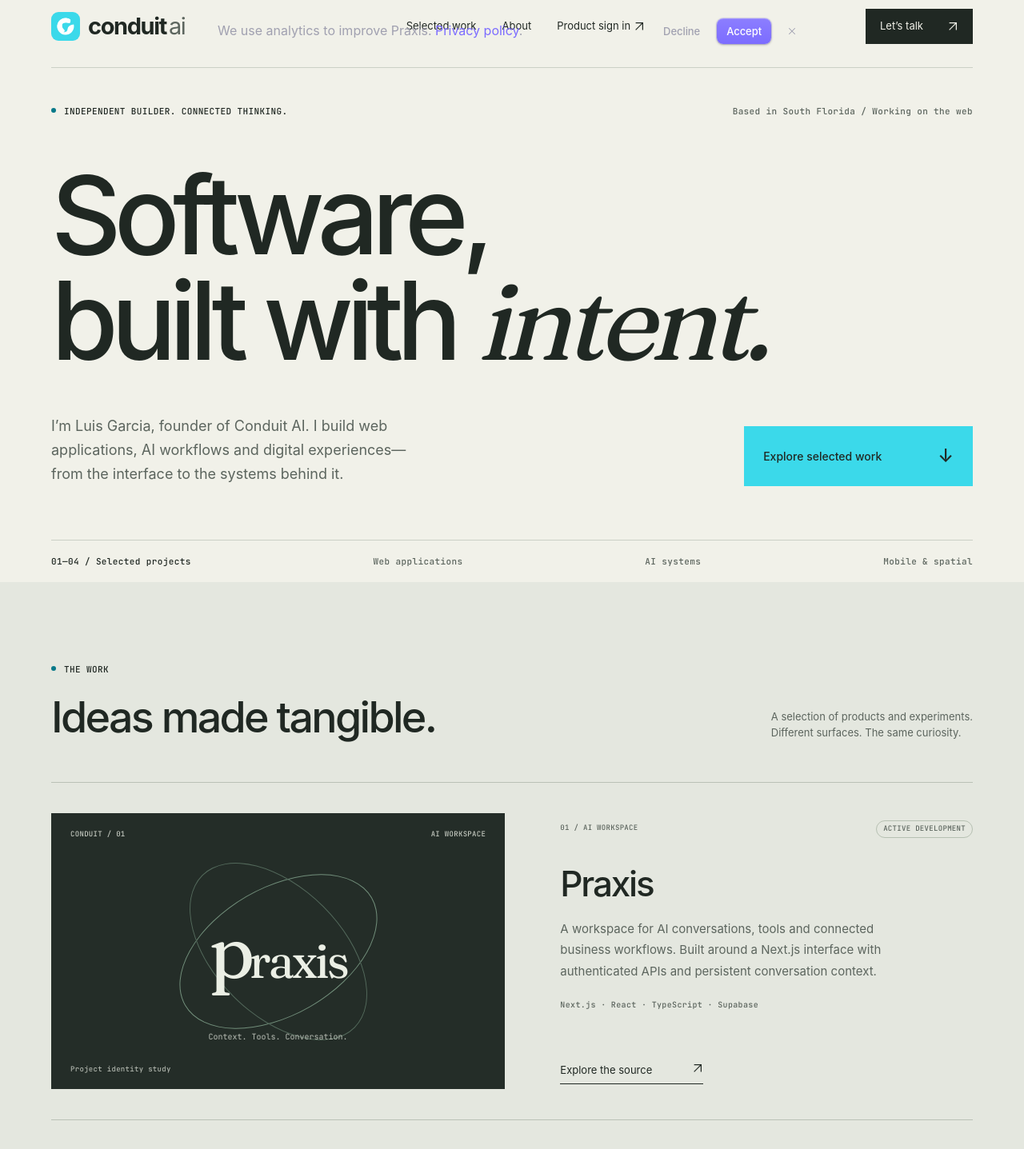
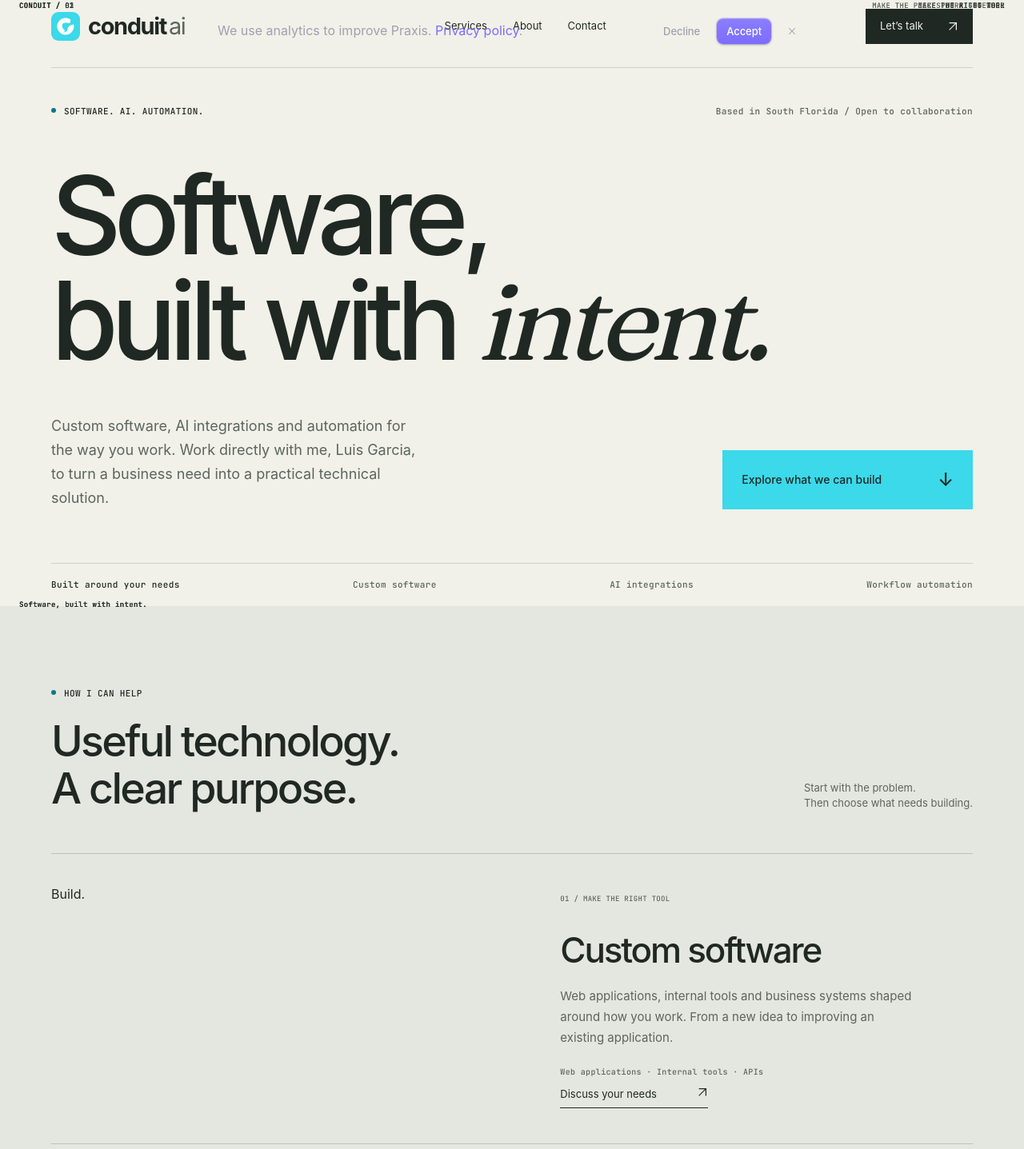
Before and after one commit to wpbluiss/conduit-nextjs, a Next.js app: page / in a window 1280 px wide. Shown: the part 19-1456 px from the top of the page at 80% size. Built offline with nearby package versions, Linux system fonts and the light colour scheme; no server answers.

Commit message:
Reposition Conduit around software, AI integrations and automation

```diff
--- a/src/app/page.tsx
+++ b/src/app/page.tsx
@@ -6,21 +6,20 @@ import styles from "./portfolio.module.css";
 
 export const metadata: Metadata = {
   title: "Conduit AI — Software, built with intent.",
-  description: "Selected software and AI projects by Luis Garcia, founder of Conduit AI. Web applications, AI workflows, mobile experiences and interactive 3D.",
+  description: "Custom software development, AI integrations and workflow automation. Work directly with Luis Garcia, founder of Conduit AI.",
   alternates: { canonical: "https://conduitai.io" },
   openGraph: {
     title: "Conduit AI — Software, built with intent.",
-    description: "Explore selected software and AI projects by Luis Garcia.",
+    description: "Custom software, AI integrations and workflow automation.",
     url: "https://conduitai.io", siteName: "Conduit AI", type: "website",
   },
-  twitter: { card: "summary_large_image", title: "Conduit AI — Software, built with intent.", description: "Selected software and AI projects by Luis Garcia." },
+  twitter: { card: "summary_large_image", title: "Conduit AI — Software, built with intent.", description: "Custom software, AI integrations and workflow automation." },
 };
 
-const work = [
-  { number: "01", name: "Praxis", category: "AI workspace", status: "Active development", description: "A workspace for AI conversations, tools and connected business workflows. Built around a Next.js interface with authenticated APIs and persistent conversation context.", stack: "Next.js · React · TypeScript · Supabase", href: "https://github.com/wpbluiss/conduit-nextjs", action: "Explore the source", kind: "praxis" },
-  { number: "02", name: "Lunaro", category: "Insurance CRM", status: "In development", description: "An insurance CRM being built with a cofounder. Work spans the application interface, document workflows and AI-assisted retrieval over insurance knowledge.", stack: "React · Vite · Supabase · Vector search", href: "mailto:luis@conduitai.io?subject=Lunaro%20project%20walkthrough", action: "Request a walkthrough", kind: "lunaro" },
-  { number: "03", name: "Conduit Mobile", category: "Mobile application", status: "Development build", description: "An Expo and React Native companion to the Conduit workspace, exploring how conversations and AI tools carry across web and mobile.", stack: "Expo · React Native · TypeScript", href: "https://github.com/wpbluiss/conduit-mobile", action: "Explore the source", kind: "mobile" },
-  { number: "04", name: "Conduit HQ", category: "Interactive 3D", status: "Prototype", description: "A browser-based spatial workspace exploring navigation, rooms and interactive characters. An experiment in making software feel like a place.", stack: "Three.js · WebGPU · JavaScript", href: "https://github.com/wpbluiss/conduit-hq-3d", action: "Explore the source", kind: "spatial" },
+const services = [
+  { number: "01", name: "Custom software", word: "Build.", category: "Make the right tool", description: "Web applications, internal tools and business systems shaped around how you work. From a new idea to improving an existing application.", detail: "Web applications · Internal tools · APIs", tone: "build" },
+  { number: "02", name: "AI integrations", word: "Connect.", category: "Put AI to work", description: "Bring AI into the software and workflows you already use. Explore document processing, knowledge search and assisted tasks with a clear purpose.", detail: "Document workflows · Knowledge retrieval · AI features", tone: "connect" },
+  { number: "03", name: "Workflow automation", word: "Simplify.", category: "Make the pieces work together", description: "Connect your tools, move information between systems and reduce repetitive steps. Start with the tasks that take time away from your actual work.", detail: "System integrations · Data handoffs · Repetitive tasks", tone: "simplify" },
 ];
 
 function Arrow() {
@@ -34,38 +33,30 @@ export default function Home() {
       <script type="application/ld+json" dangerouslySetInnerHTML={{__html: JSON.stringify({"@context":"https://schema.org","@type":"Organization",name:"Conduit AI",url:"https://conduitai.io",logo:"https://conduitai.io/conduit-logo.svg",founder:{"@type":"Person",name:"Luis Garcia"},description:"Software and AI product development."})}} />
       <header className={styles.header}>
         <Link href="/" className={styles.brand} aria-label="Conduit AI home"><Image src="/conduit-logo.svg" width={36} height={36} alt="" priority /><span>conduit<span className={styles.brandAI}>ai</span></span></Link>
-        <nav aria-label="Main navigation"><a href="#work">Selected work</a><a href="#about">About</a><Link href="/auth/sign-in">Product sign in <Arrow /></Link></nav>
+        <nav aria-label="Main navigation"><a href="#services">Services</a><a href="#about">About</a><a href="#contact">Contact</a></nav>
         <a className={styles.headerContact} href="mailto:luis@conduitai.io">Let’s talk <Arrow /></a>
       </header>
 
       <section className={styles.hero} aria-labelledby="hero-heading">
-        <div className={styles.heroTop}><span className={styles.eyebrow}>Independent builder. Connected thinking.</span><span className={styles.location}>Based in South Florida / Working on the web</span></div>
+        <div className={styles.heroTop}><span className={styles.eyebrow}>Software. AI. Automation.</span><span className={styles.location}>Based in South Florida / Open to collaboration</span></div>
         <h1 id="hero-heading">Software,<br />built with <em>intent.</em></h1>
         <div className={styles.heroBottom}>
-          <p>I’m Luis Garcia, founder of Conduit AI. I build web applications, AI workflows and digital experiences—from the interface to the systems behind it.</p>
-          <a className={styles.primary} href="#work">Explore selected work <span aria-hidden="true">↓</span></a>
+          <p>Custom software, AI integrations and automation for the way you work. Work directly with me, Luis Garcia, to turn a business need into a practical technical solution.</p>
+          <a className={styles.primary} href="#services">Explore what we can build <span aria-hidden="true">↓</span></a>
         </div>
-        <div className={styles.indexStrip}><span>01—04 / Selected projects</span><span>Web applications</span><span>AI systems</span><span>Mobile &amp; spatial</span></div>
+        <div className={styles.indexStrip}><span>Built around your needs</span><span>Custom software</span><span>AI integrations</span><span>Workflow automation</span></div>
       </section>
 
-      <section id="work" className={styles.work} aria-labelledby="work-heading">
-        <div className={styles.sectionHeading}><div><span className={styles.eyebrow}>The work</span><h2 id="work-heading">Ideas made tangible.</h2></div><p>A selection of products and experiments.<br />Different surfaces. The same curiosity.</p></div>
-        {work.map(project => <article key={project.number} className={styles.project}>
-          <div className={`${styles.projectArt} ${styles[project.kind]}`} aria-hidden="true">
-            <div className={styles.artCaption}><span>CONDUIT / {project.number}</span><span>{project.category}</span></div>
-            {project.kind === "praxis" && <div className={styles.praxisArt}><span className={styles.orbitOne} /><span className={styles.orbitTwo} /><span className={styles.core}>p<span>raxis</span></span><div className={styles.artLabel}>Context. Tools. Conversation.</div></div>}
-            {project.kind === "lunaro" && <div className={styles.lunaroArt}><span className={styles.fold}>L</span><span className={styles.lunaroWord}>lunaro</span><span className={styles.artLabel}>A clearer way to work.</span></div>}
-            {project.kind === "mobile" && <div className={styles.mobileArt}><div className={styles.phone}><div className={styles.phoneNotch} /><span className={styles.phoneC}>c.</span><div className={styles.phoneLine} /><div className={styles.phoneLine} /><div className={styles.phoneBubble} /></div><span className={styles.mobileWord}>Thinking,<br />on the move.</span></div>}
-            {project.kind === "spatial" && <div className={styles.spatialArt}><div className={styles.room}><span /><span /><span /><span /></div><span className={styles.spatialLabel}>A workspace.<br />Another dimension.</span></div>}
-            <span className={styles.artNote}>Project identity study</span>
-          </div>
-          <div className={styles.projectInfo}><div className={styles.projectMeta}><span>{project.number} / {project.category}</span><span className={styles.status}>{project.status}</span></div><h3>{project.name}</h3><p>{project.description}</p><span className={styles.stack}>{project.stack}</span><a className={styles.projectLink} href={project.href}>{project.action} <Arrow /></a></div>
+      <section id="services" className={styles.work} aria-labelledby="services-heading">
+        <div className={styles.sectionHeading}><div><span className={styles.eyebrow}>How I can help</span><h2 id="services-heading">Useful technology.<br />A clear purpose.</h2></div><p>Start with the problem.<br />Then choose what needs building.</p></div>
+        {services.map(service => <article key={service.number} className={styles.project}>
+          <div className={`${styles.serviceArt} ${styles[service.tone]}`} aria-hidden="true"><div className={styles.artCaption}><span>CONDUIT / {service.number}</span><span>{service.category}</span></div><span className={styles.serviceWord}>{service.word}</span><span className={styles.artNote}>Software, built with intent.</span></div>
+          <div className={styles.projectInfo}><span className={styles.projectMeta}>{service.number} / {service.category}</span><h3>{service.name}</h3><p>{service.description}</p><span className={styles.stack}>{service.detail}</span><a className={styles.projectLink} href="mailto:luis@conduitai.io">Discuss your needs <Arrow /></a></div>
         </article>)}
-        <p className={styles.projectFootnote}>Visuals are identity studies, not application screenshots. Source links show implementation; project status does not imply customer adoption or a public release.</p>
       </section>
 
-      <section id="about" className={styles.about} aria-labelledby="about-heading"><div><span className={styles.eyebrow}>The person behind the work</span><h2 id="about-heading">Curiosity is the start.<br /><em>Building is the practice.</em></h2></div><div className={styles.aboutCopy}><p>I’m a hands-on builder drawn to the space between useful software and emerging technology. Conduit AI is where I bring those interests together.</p><p>My work spans product interfaces, APIs, AI integrations and interactive experiences. I use AI tools throughout the development process and focus on understanding how the pieces fit together.</p><a href="https://github.com/wpbluiss">See my public GitHub <Arrow /></a></div></section>
-      <section className={styles.capabilities} aria-label="Areas of work"><span>Where I work</span><p>Product interfaces <i>/</i> APIs &amp; integrations <i>/</i> AI workflows <i>/</i> Mobile applications <i>/</i> Interactive 3D</p></section>
+      <section id="about" className={styles.about} aria-labelledby="about-heading"><div><span className={styles.eyebrow}>The person behind the work</span><h2 id="about-heading">Your goals first.<br /><em>The technology follows.</em></h2></div><div className={styles.aboutCopy}><p>I’m Luis Garcia, founder of Conduit AI. I work hands-on across interfaces, APIs and AI integrations, bringing the pieces together around a practical business need.</p><p>We begin with a conversation about what you need, what you already have and where the friction is. From there, we can decide whether there’s a fit and agree on the right next step.</p><a href="https://github.com/wpbluiss">Explore my development work <Arrow /></a></div></section>
+      <section className={styles.capabilities} aria-label="Areas of work"><span>Where I work</span><p>Understand the need <i>/</i> Choose an approach <i>/</i> Build &amp; refine</p></section>
       <section id="contact" className={styles.contact} aria-labelledby="contact-heading"><span className={styles.eyebrow}>A conversation comes first</span><h2 id="contact-heading">What are you<br /><em>working on?</em></h2><div className={styles.contactBottom}><p>Have a product, a development role or a technical challenge in mind? Tell me a little about it.</p><a href="mailto:luis@conduitai.io">luis@conduitai.io <Arrow /></a></div></section>
       <footer className={styles.footer}><span>© {new Date().getFullYear()} Conduit AI LLC</span><a href="tel:+15614464520">(561) 446-4520</a><div><Link href="/legal/privacy">Privacy</Link><Link href="/legal/terms">Terms</Link><a href="https://github.com/wpbluiss">GitHub <Arrow /></a></div></footer>
     </main>
```
